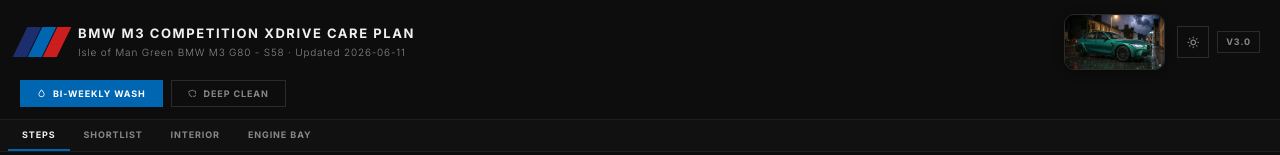
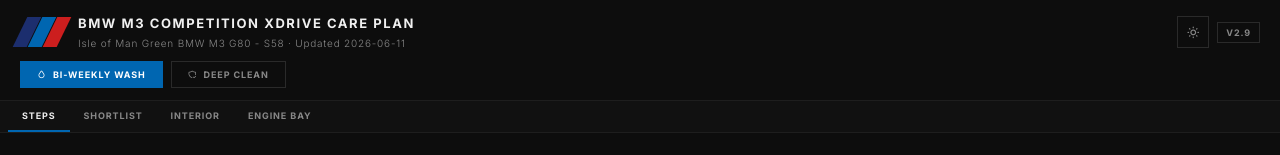
Before and after one commit to andylambert05-ship-it/g80-wash-plan-react, a React (Vite) app: page / in a window 1280 px wide. Shown: the top 155 px of the page. Built offline with nearby package versions, Linux system fonts and the light colour scheme; no server answers.

Commit message:
revert: remove G80 hero photo from header — too small on page

```diff
--- a/src/App.jsx
+++ b/src/App.jsx
@@ -182,12 +182,6 @@
               <div className="hdr-sub">{meta.car} &middot; Updated {meta.lastUpdated}</div>
             </div>
           </div>
-          <img
-            className="hdr-hero"
-            src={`${import.meta.env.BASE_URL}g80-hero.jpg`}
-            alt="BMW M3 Competition, Isle of Man Green"
-            loading="lazy"
-          />
           <div style={{ display: 'flex', alignItems: 'center', gap: 8 }}>
             <button className="theme-toggle" onClick={toggleTheme} title={theme === 'dark' ? 'Switch to light mode' : 'Switch to dark mode'} aria-label="Toggle theme">
               <i className={`ti ${theme === 'dark' ? 'ti-sun' : 'ti-moon'}`} aria-hidden="true" />
--- a/src/index.css
+++ b/src/index.css
@@ -828,26 +828,3 @@
   text-align: center;
   padding: 8px;
 }
-
-/* ── Header hero image (BMW M3 photo) ── */
-.hdr-hero {
-  margin-left: auto;
-  margin-right: 12px;
-  height: 56px;
-  width: auto;
-  max-width: 220px;
-  object-fit: cover;
-  border-radius: 10px;
-  border: 1px solid #2a2a2a;
-  box-shadow: 0 2px 10px rgba(0, 0, 0, 0.4);
-  display: block;
-  flex-shrink: 0;
-}
-/* Hide on narrow mobile — header is too cramped */
-@media (max-width: 480px) {
-  .hdr-hero { display: none; }
-}
-/* On medium screens, scale it down a touch */
-@media (max-width: 680px) and (min-width: 481px) {
-  .hdr-hero { height: 44px; max-width: 140px; margin-right: 8px; }
-}
```
Also changed, not shown: public/g80-hero.jpg (deleted), public/wash-plan.json.
